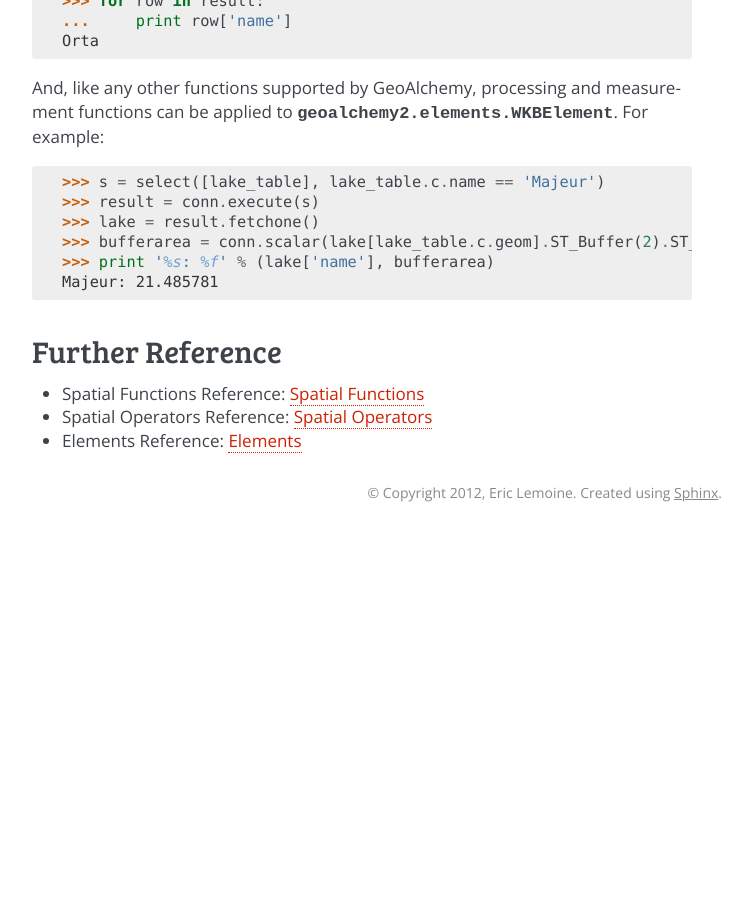
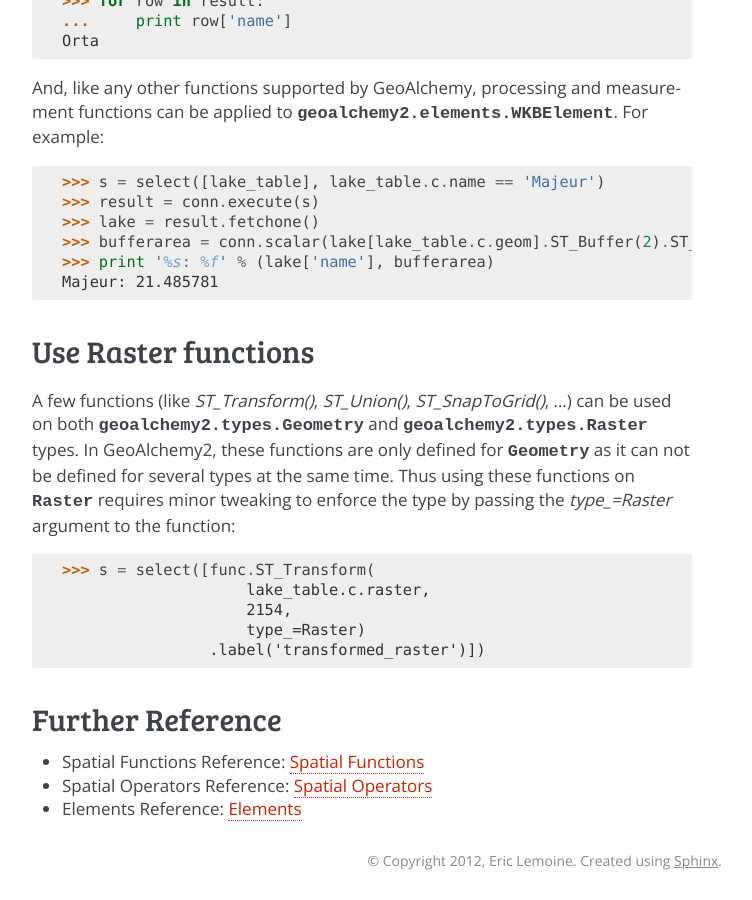
Before and after one commit to geoalchemy/geoalchemy2, a Sphinx documentation site: the page built from doc/core_tutorial.rst, in a window 1280 px wide and 900 px high, scrolled down 6243 px. Shown: the whole window, without its empty margins (388-1140 px from the left). Built offline with Sphinx 7.4.7, drawn with Linux system fonts in a browser that asks for light colours; pages that are not in the unit, such as notebooks, are missing from menus; the version number could not be read and is left out; before the commit the page ends 6775 px from its top, so only the background shows below that.

Commit message:
Add doc for functions that are defined for Geometry and Raster

```diff
--- a/doc/core_tutorial.rst
+++ b/doc/core_tutorial.rst
@@ -303,6 +303,23 @@
     >>> print '%s: %f' % (lake['name'], bufferarea)
     Majeur: 21.485781
 
+Use Raster functions
+--------------------
+
+A few functions (like `ST_Transform()`, `ST_Union()`, `ST_SnapToGrid()`, ...) can be
+used on both :class:`geoalchemy2.types.Geometry` and :class:`geoalchemy2.types.Raster`
+types. In GeoAlchemy2, these functions are only defined for
+:class:`Geometry` as it can not be defined for several types at the
+same time. Thus using these functions on :class:`Raster` requires
+minor tweaking to enforce the type by passing the `type_=Raster` argument to the
+function:
+
+    >>> s = select([func.ST_Transform(
+                        lake_table.c.raster,
+                        2154,
+                        type_=Raster)
+                    .label('transformed_raster')])
+
 Further Reference
 -----------------
 
```
Also changed, not shown: doc/orm_tutorial.rst (+14 -0 lines), 1 other file.
